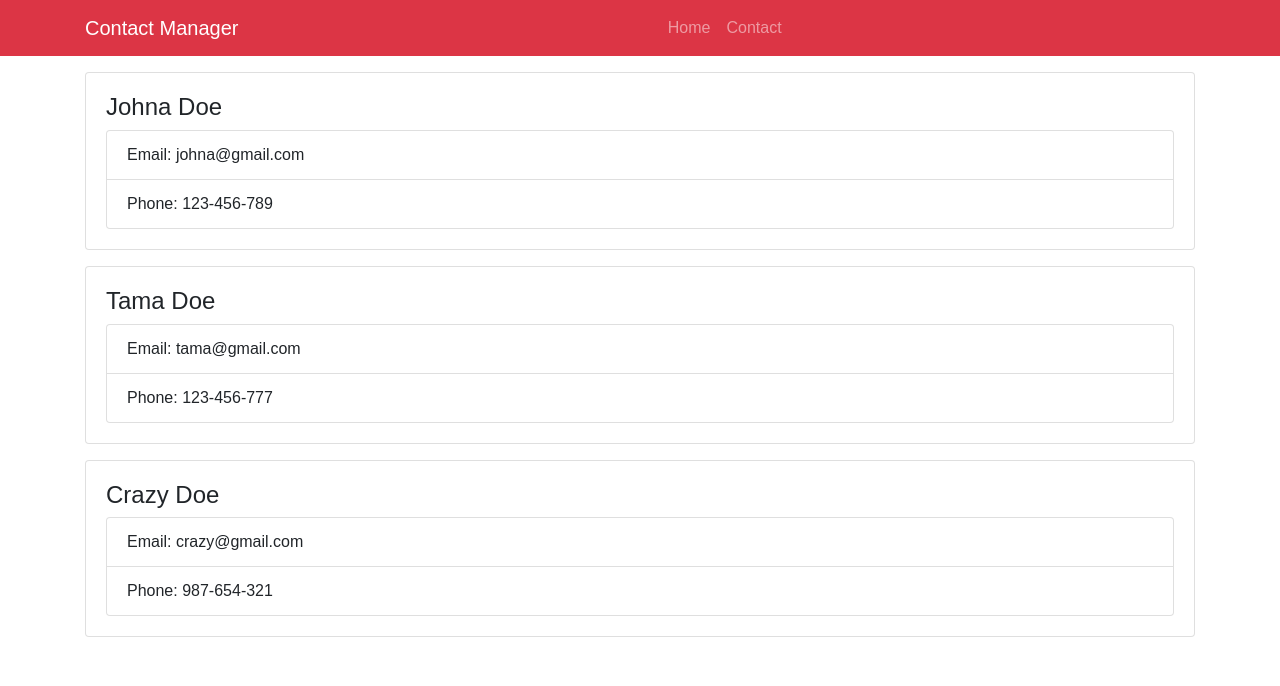
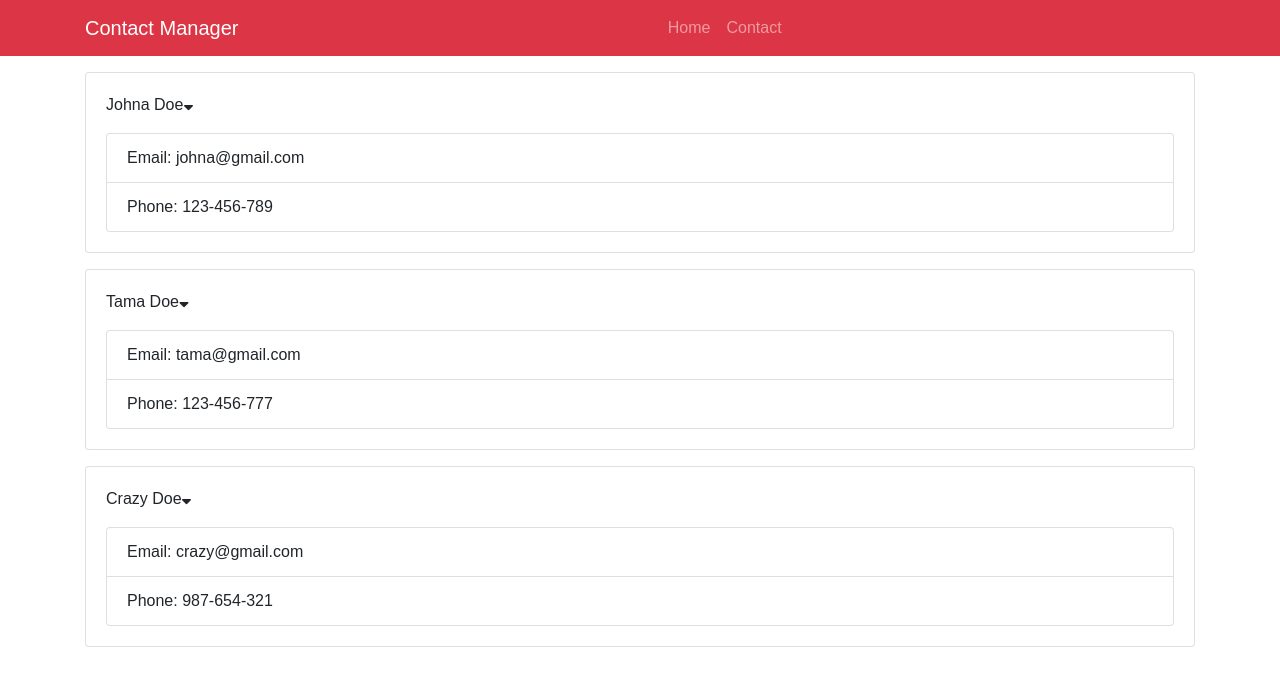
Before and after one commit to LiteSoul/contact-manager, a React (Create React App) app: page / in a window 1280 px wide. Shown: the top 686 px of the page. Built offline with nearby package versions, Linux system fonts and the light colour scheme.

Commit message:
expandContactDetails

```diff
--- a/public/index.html
+++ b/public/index.html
@@ -21,6 +21,8 @@
       work correctly both with client-side routing and a non-root public URL.
       Learn how to configure a non-root public URL by running `npm run build`.
     -->
+  <link rel="stylesheet" href="https://use.fontawesome.com/releases/v5.3.1/css/all.css" integrity="sha384-mzrmE5qonljUremFsqc01SB46JvROS7bZs3IO2EmfFsd15uHvIt+Y8vEf7N7fWAU"
+    crossorigin="anonymous">
   <link rel="stylesheet" href="https://fonts.googleapis.com/css?family=Roboto:300,400,500">
   <link rel="stylesheet" href="https://fonts.googleapis.com/icon?family=Material+Icons">
   <link rel="stylesheet" href="https://stackpath.bootstrapcdn.com/bootstrap/4.1.3/css/bootstrap.min.css">
--- a/src/components/Contact.js
+++ b/src/components/Contact.js
@@ -2,11 +2,28 @@ import React, { Component } from 'react'
 import PropTypes from 'prop-types'
 
 export default class Contact extends Component {
+	state = {
+		expandContactDetails: true
+	}
+
+	onShowClick = (e) => {
+		this.setState({
+			expandContactDetails: !this.state.expandContactDetails
+		})
+	}
+
 	render() {
 		const { name, email, phone } = this.props.contact
 		return (
 			<div className="card card-body mb-3">
-				<h4>{name}</h4>
+				<p className="primary">
+					{name}
+					<i
+						onClick={this.onShowClick}
+						className="fas fa-sort-down mr-auto"
+					>
+					</i>
+				</p>
 				<ul className="list-group">
 					<li className="list-group-item">Email: {email}</li>
 					<li className="list-group-item">Phone: {phone}</li>
@@ -16,6 +33,6 @@ export default class Contact extends Component {
 	}
 }
 
-Contact.PropTypes = {
+Contact.propTypes = {
 	contact: PropTypes.object.isRequired
 }
--- a/src/components/Contacts.js
+++ b/src/components/Contacts.js
@@ -29,14 +29,14 @@ export default class Contacts extends Component {
 		const { contacts } = this.state
 
 		return (
-			<div>
+			<React.Fragment>
 				{contacts.map(contact => (
 					<Contact
 						key={contact.id}
 						contact={contact}
 					/>
 				))}
-			</div>
+			</React.Fragment>
 		)
 	}
 }
```
Lines whose indentation alone changed are shown as unchanged.
